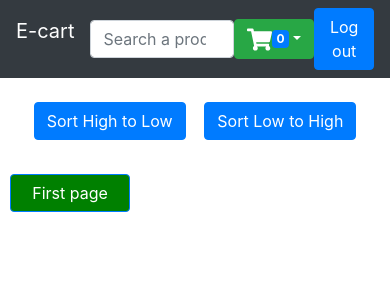
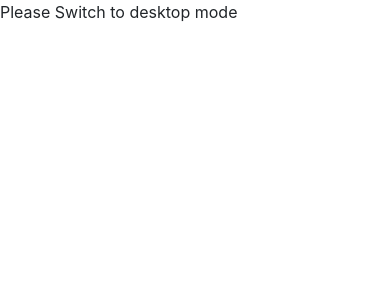
Before and after one commit to subham827/Backend-webcart, a React (Create React App) app: page / in a window 390 px wide. Shown: the top 300 px of the page. Built offline with nearby package versions, Linux system fonts and the light colour scheme.

Commit message:
Update App.js

```diff
--- a/src/App.js
+++ b/src/App.js
@@ -4,29 +4,36 @@ import Header from "./components/Header";
 import Cart from "./components/Cart";
 import Signup from "./components/Signup";
 import Login from "./components/Login"
-import { useState } from "react";
+import { useState,useEffect } from "react";
 import { CartState } from "./Context/Context";
 
-const Home = React.lazy(() => import("./components/Home"));
+// const Home = React.lazy(() => import("./components/Home"));
+import Home from "./components/Home";
 
 function App() {
+  const [windowsize,setWindowsize] = useState(window.innerWidth);
+  useEffect(() => {
+    window.addEventListener('resize',()=>{
+      setWindowsize(window.innerWidth);
+    })
+
+  }, []);
+  const [carte, setCarte] = useState([]);
+  const [name,setName] = useState("");
+  const [i,setI] = useState(0);
 
 
-  const [carte, setCarte] = useState([]);
-  const [name,setName] = useState("");
-
-  console.log(carte);
 
 
   return (
     <>
       <BrowserRouter>
-        <Header carte={carte} name={name}  />
+      {windowsize > 800 ? ( <><Header carte={carte} name={name} i={i} setI={setI} />
 
 <Switch>
   <Suspense fallback={<div>Loading...</div>}>
     <Route path="/" exact>
-              <Home setCarte={setCarte} setName={setName} />
+      <Home setCarte={setCarte} setName={setName} carte={carte} i={i} setI={setI}/>
     </Route>
 
     <Route path="/cart">
@@ -35,7 +42,8 @@ function App() {
     <Route path="/signup"><Signup></Signup></Route>
     <Route path="/login"><Login></Login></Route>
   </Suspense>
-        </Switch>
+</Switch></>): (<div>Please Switch to desktop mode</div>)}
+
       </BrowserRouter>
     </>
   );
```
Lines whose indentation alone changed are shown as unchanged.
